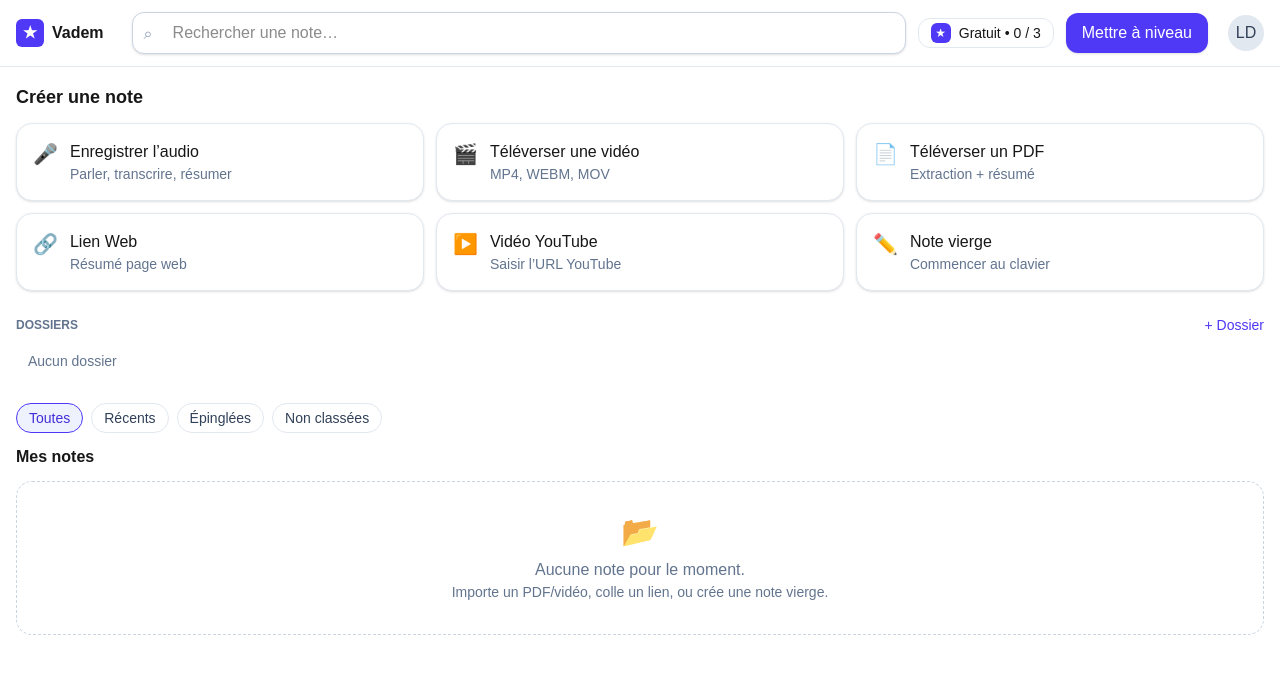
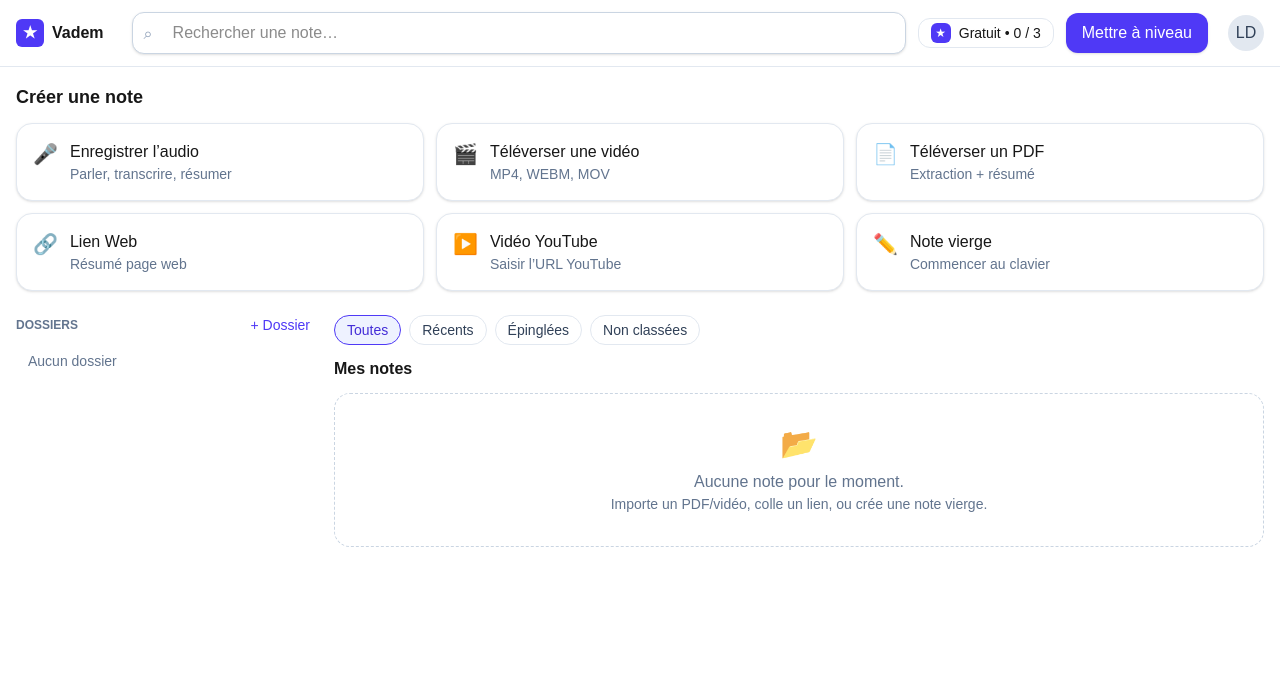
Before and after one commit to pachakuti01/vadem, a Next.js app in the folder web/: page /dashboard in a window 1280 px wide. Shown: the top 674 px of the page. Built offline with nearby package versions, Linux system fonts and the light colour scheme.

Commit message:
feat(dashboard): header upgrade CTA, remove PlanCard, quota banner, UX clean

```diff
--- a/web/src/app/dashboard/page.tsx
+++ b/web/src/app/dashboard/page.tsx
@@ -181,10 +181,10 @@ export default function DashboardPage() {
         </div>
       </section>
 
-      {/* ── Grille : Dossiers (gauche) / Mes notes (droite) ──────────────── */}
-      <div className="mx-auto max-w-7xl px-4 py-6 grid grid-cols-1 md:grid-cols-[300px,1fr] gap-6">
-        {/* Dossiers */}
-        <aside className="md:sticky md:top-[64px] md:self-start">
+      {/* ── Grille principale : 12 colonnes (robuste) ─────────────────────── */}
+      <div className="mx-auto max-w-7xl px-4 py-6 grid grid-cols-1 md:grid-cols-12 gap-6">
+        {/* Dossiers (col gauche) */}
+        <aside className="md:col-span-3 md:sticky md:top-[64px] md:self-start">
           <div className="mb-2 flex items-center justify-between">
             <div className="text-xs font-semibold text-slate-500 uppercase">Dossiers</div>
             <button onClick={promptAddRoot} className="text-indigo-600 hover:underline text-sm">+ Dossier</button>
@@ -200,8 +200,8 @@ export default function DashboardPage() {
           />
         </aside>
 
-        {/* Mes notes */}
-        <main>
+        {/* Mes notes (col droite) */}
+        <main className="md:col-span-9">
           <div className="mb-3 flex flex-wrap items-center gap-2">
             <FilterChip label="Toutes" active />
             <FilterChip label="Récents" />
```
